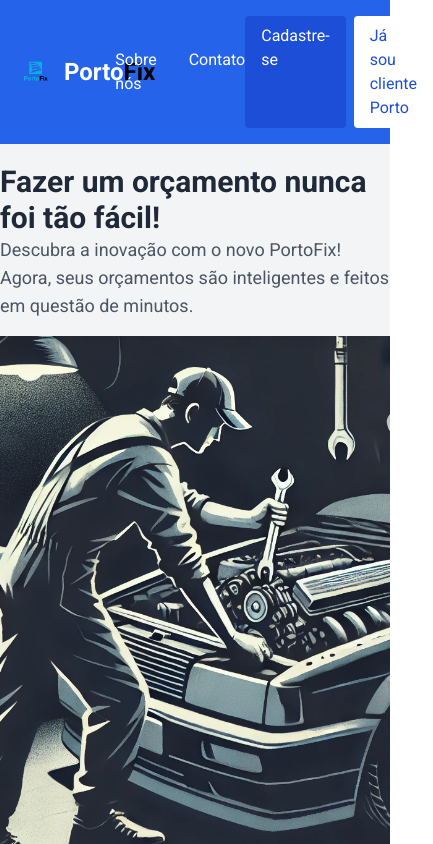
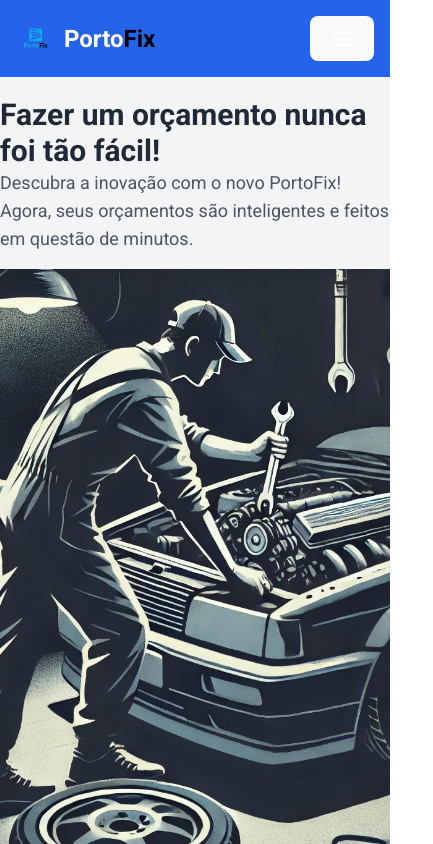
Before and after one commit to lds2125/Sprint3FrontEnd, a React (Vite) app: page / in a window 390 px wide. Shown: the top 844 px of the page, 433 px wide, since content can reach past the window. Built offline with nearby package versions, Linux system fonts and the light colour scheme.

Commit message:
NavBar responsivo

```diff
--- a/src/components/navbar/Navbar.tsx
+++ b/src/components/navbar/Navbar.tsx
@@ -1,8 +1,13 @@
-import React from 'react';
+import React, { useState } from 'react';
 import { Link } from 'react-router-dom';
 
+const Navbar: React.FC = () => {
+  const [isOpen, setIsOpen] = useState(false);
 
-const Navbar: React.FC = () => {
+  const toggleMenu = () => {
+    setIsOpen(!isOpen);
+  };
+
   return (
     <nav className="bg-blue-600 p-4 flex justify-between items-center sticky top-0 z-50">
       <div className="flex items-center">
@@ -18,35 +23,62 @@ const Navbar: React.FC = () => {
         </Link>
       </div>
 
-      <div className="flex space-x-8 ml-auto">
+      {/* Botão de menu para telas pequenas */}
+      <div className="lg:hidden">
+        <button onClick={toggleMenu} className="text-white focus:outline-none">
+          <svg
+            className="w-6 h-6"
+            fill="none"
+            stroke="currentColor"
+            viewBox="0 0 24 24"
+            xmlns="http://www.w3.org/2000/svg"
+          >
+            <path
+              strokeLinecap="round"
+              strokeLinejoin="round"
+              strokeWidth="2"
+              d={isOpen ? 'M6 18L18 6M6 6l12 12' : 'M4 6h16M4 12h16M4 18h16'}
+            />
+          </svg>
+        </button>
+      </div>
+
+      {/* Links de navegação (desktop e mobile) */}
+      <div
+        className={`${
+          isOpen ? 'block' : 'hidden'
+        } w-full lg:flex lg:items-center lg:w-auto`}
+      >
+        <div className="lg:flex lg:space-x-8 mx-auto">
           <Link
             to="/sobre-nos"
-          className="text-white hover:text-gray-300 transition-colors duration-300 ease-in-out"
+            className="block lg:inline-block text-white hover:text-gray-300 transition-colors duration-300 ease-in-out py-2"
           >
             Sobre nós
           </Link>
           <Link
             to="/contato"
-          className="text-white hover:text-gray-300 transition-colors duration-300 ease-in-out"
+            className=" ml-auto block lg:inline-block text-white hover:text-gray-300 transition-colors duration-300 ease-in-out py-2"
           >
             Contato
           </Link>
         </div>
 
         {/* Botões à direita */}
-      <div className="flex space-x-2 ml-auto">
+        <div className="lg:flex lg:space-x-2 mt-4 lg:mt-0">
           <Link
             to="/cadastro"
-          className="bg-blue-700 text-white px-4 py-2 rounded hover:bg-white hover:text-blue-700 transition-colors duration-300 ease-in-out"
+            className="block lg:inline-block bg-blue-700 text-white px-4 py-2 rounded hover:bg-white hover:text-blue-700 transition-colors duration-300 ease-in-out"
           >
             Cadastre-se
           </Link>
           <Link
             to="/cliente-porto"
-          className="bg-white text-blue-700 px-4 py-2 rounded hover:bg-blue-700 hover:text-white transition-colors duration-300 ease-in-out"
+            className="block lg:inline-block bg-white text-blue-700 px-4 py-2 rounded hover:bg-blue-700 hover:text-white transition-colors duration-300 ease-in-out"
           >
             Já sou cliente Porto
           </Link>
+        </div>
       </div>
     </nav>
   );
```
Lines whose indentation alone changed are shown as unchanged.
